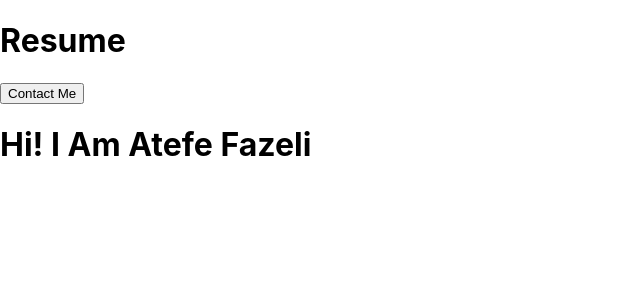
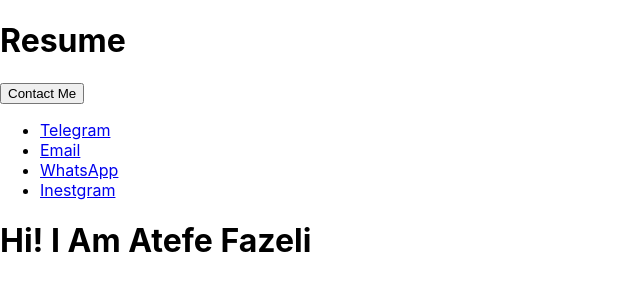
Before and after one commit to atefe-fazeli/resume-2022, a React (Create React App) app: page / in a window 1280 px wide. Both pictures are taken after a click on the button "Contact Me". Shown: the top 300 px of the page, without its empty margins (0-640 px from the left). Built offline with nearby package versions, Linux system fonts and the light colour scheme.

Commit message:
contact component created

```diff
--- /dev/null
+++ b/src/components/Contact.js
@@ -0,0 +1,17 @@
+import React from 'react';
+
+const Contact = () => {
+    return (
+        <div>
+            <ul>
+                <li><a href='#'>Telegram</a></li>
+                <li><a href='#'>Email</a></li>
+                <li><a href='#'>WhatsApp</a></li>
+                <li><a href='#'>Inestgram</a></li>
+            </ul>
+
+        </div>
+    );
+};
+
+export default Contact;
--- a/src/components/Navbar.js
+++ b/src/components/Navbar.js
@@ -1,10 +1,15 @@
-import React from 'react';
+import React, { useState } from 'react';
+import Contact from './Contact';
 
 const Navbar = () => {
+
+    const[open,setOpen]=useState(false);
+
     return (
         <div>
             <h1>Resume</h1>
-            <button>Contact Me </button>
+            <button onClick={()=>setOpen(!open)}>Contact Me </button>
+            {open && <Contact />}
         </div>
     );
 };
```
Also changed, not shown: src/components/Contact.module.css (added).
